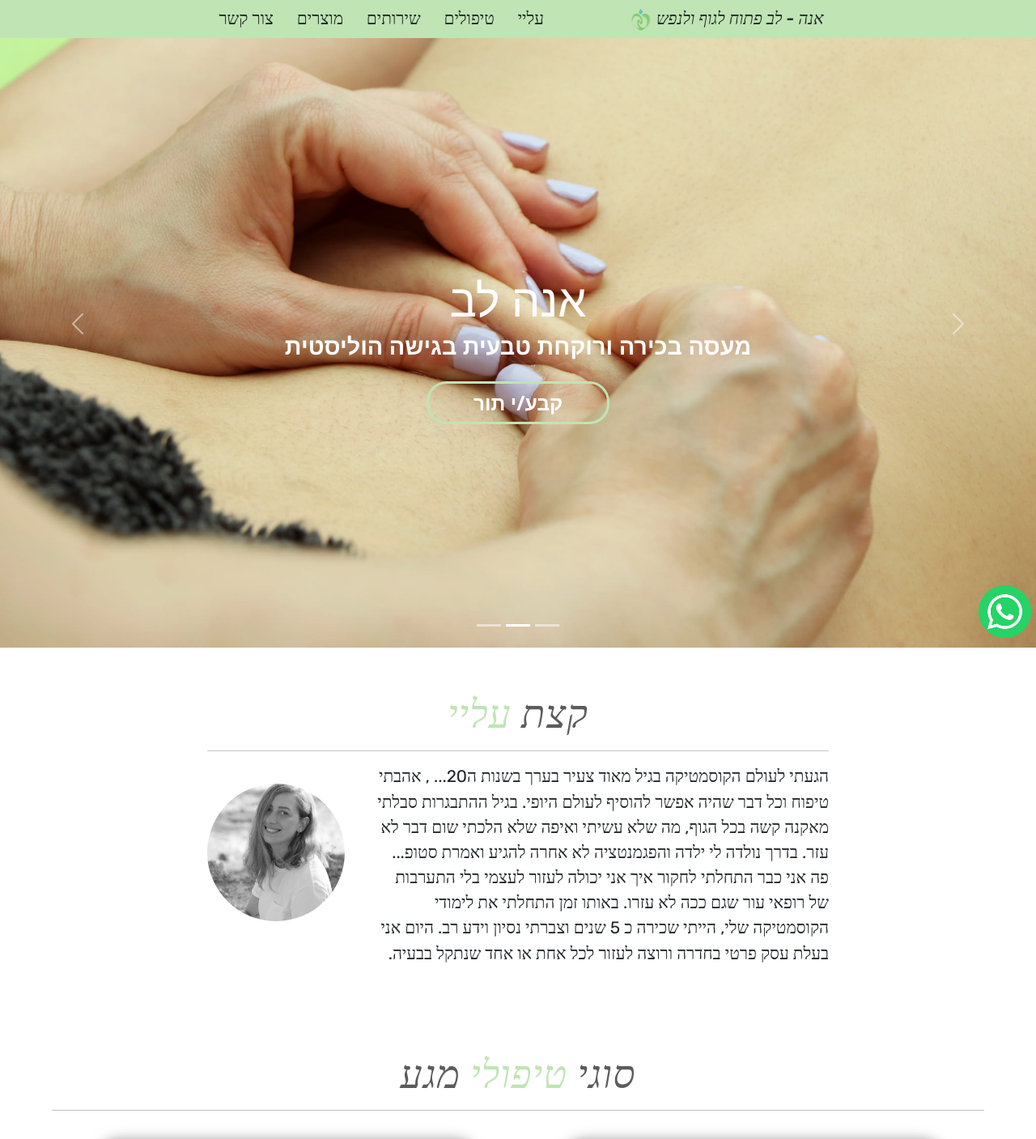
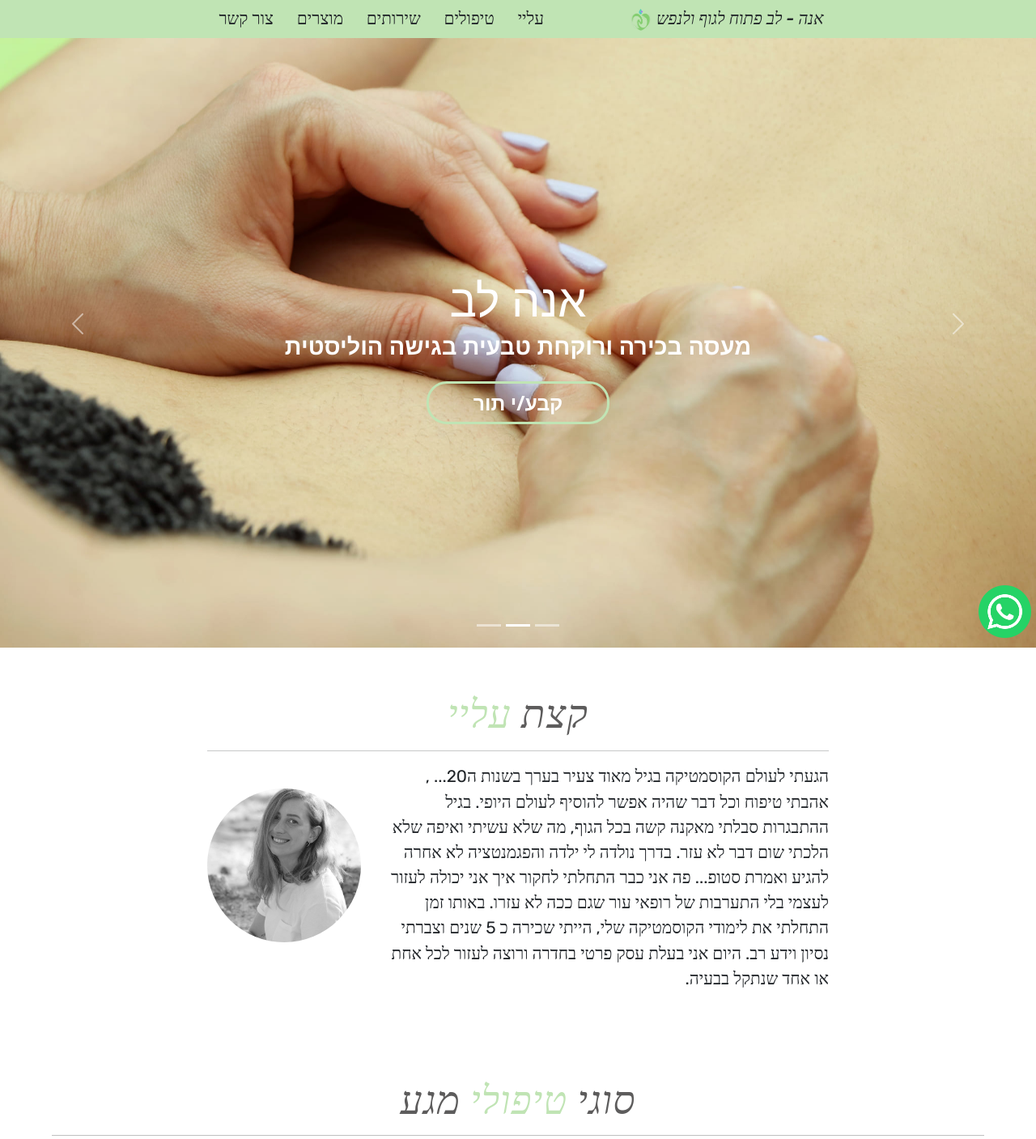
Before and after one commit to Silveronski/massuese-landingpage, a React (Vite) app: page / in a window 1280 px wide. Shown: the top 1407 px of the page at 81% size. Built offline with nearby package versions, Linux system fonts and the light colour scheme.

Commit message:
minor changes

```diff
--- a/src/styles/about.scss
+++ b/src/styles/about.scss
@@ -40,8 +40,8 @@
                     border-radius: 15%;
                 }
                 @include laptop{
-                    width: 170px;
-                    height: 170px;
+                    width: 190px;
+                    height: 190px;
                     align-self: center;
                     margin-bottom: 3rem;
                 }
@@ -54,6 +54,7 @@
                 font-size: 1.6rem;
                 padding-left: 2.5rem;
                 padding-right: 2.5rem;
+                padding-top: 0.3rem;
                 @include laptop{
                     font-size: 1.3rem;
                     padding: 0;
@@ -65,6 +66,7 @@
                 @include mobile{
                     font-size: 1.1500rem;
                     padding-left: 2.1rem;
+                    padding-top: 0;
                 }
             }
         }
--- a/src/styles/footer.scss
+++ b/src/styles/footer.scss
@@ -91,6 +91,11 @@ footer{
                         }
                         img{
                             width: 30px;
+                            transition: 0.5s;
+                            cursor: pointer;
+                            &:hover{
+                                transform: scale(1.1);
+                            }
                         }
                     }
                 }
--- a/src/styles/header.scss
+++ b/src/styles/header.scss
@@ -5,7 +5,7 @@ header{
         cursor: pointer;
         width: 45px;
         top: 1.5%;
-        left: 3.5%;
+        right: 3.5%;
         z-index: 999;
         @include mobile{
             display: inline-block;
```
